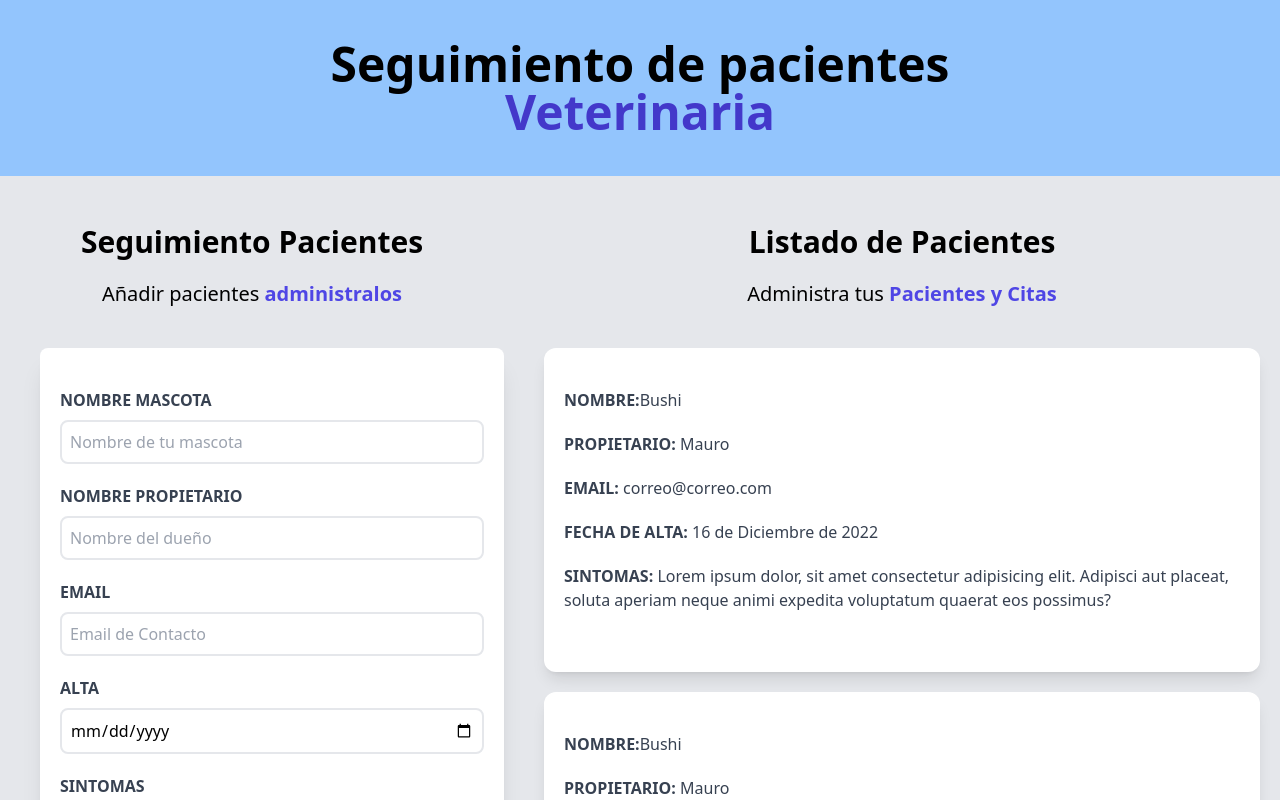
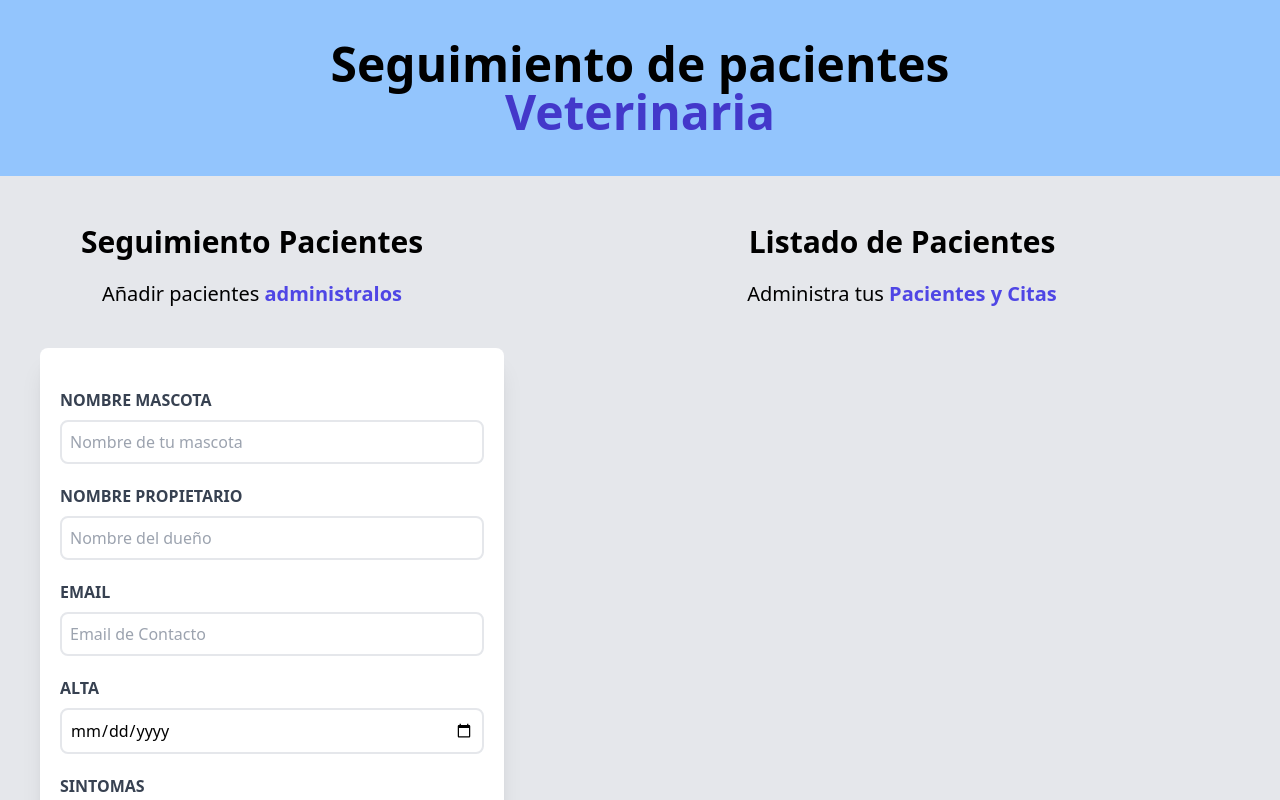
Before and after one commit to Malejo01/citas-react, a React (Vite) app: page / in a window 1280 px wide. Shown: the top 800 px of the page. Built offline with nearby package versions, Linux system fonts and the light colour scheme.

Commit message:
update-se muestran los pacientes en el listado

```diff
--- a/src/App.jsx
+++ b/src/App.jsx
@@ -14,8 +14,8 @@ function App() {
     <div className="container mx-auto">
       <Header/>
       <div className="mt-12 md:flex">
-        <Formulario/>
-        <ListadoPacientes pacientes={pacientes} setPacientes={setPacientes}/>
+        <Formulario pacientes={pacientes} setPacientes={setPacientes}/>
+        <ListadoPacientes pacientes={pacientes}/>
       </div>
       <Footer/>
     </div>
--- /dev/null
+++ b/src/components/Error.jsx
@@ -0,0 +1,11 @@
+
+function Error({children}) {
+    return (
+        <div className='bg-red-800 text-center uppercase text-white p-3 mb-3 rounded font-bold'>
+                                <p>{children}</p>
+        </div>
+
+    )
+}
+
+export default Error
--- a/src/components/Formulario.jsx
+++ b/src/components/Formulario.jsx
@@ -1,4 +1,5 @@
 import {useState, useEffect} from 'react'
+import Error from './Error'
 
 function Formulario({pacientes, setPacientes}) {
     const [nombre, setNombre] =useState("")
@@ -15,7 +16,6 @@ function Formulario({pacientes, setPacientes}) {
         //Validacion de Formulario
 
         if([nombre,propietario,email,fecha,sintomas].includes('')){
-            console.log("Hay al menos un campo vacio")
             setError(true)
         return;
         }
@@ -48,9 +48,7 @@ function Formulario({pacientes, setPacientes}) {
 
             <form onSubmit={handleSubmit}
             className='bg-white shadow-xl rounded-lg py-10 px-5 mb-10 ml-10 ' >
-                {error && (<div className='bg-red-800 text-center uppercase text-white p-3 mb-3 rounded font-bold'>
-                                <p>Todos los campos son obligatorios</p>
-                          </div>)}
+                {error && <Error>Todos los campos son obligatorios</Error>}
                 <div className='mb-5'>
                     <label htmlFor='mascota' className='block text-gray-700 uppercase font-bold'>
                         Nombre Mascota
--- a/src/components/ListadoPacientes.jsx
+++ b/src/components/ListadoPacientes.jsx
@@ -1,17 +1,18 @@
 import React from 'react'
 import Paciente from './Paciente'
 
-function ListadoPacientes() {
+function ListadoPacientes({pacientes}) {
     return (
         <div className='md:w-1/2 lg:w-3/5 md:h-screen overflow-y-scroll'>
             <h1 className='text-center font-black text-3xl'>Listado de Pacientes</h1>
             <p className='text-center mt-5 text-xl mb-10 '> Administra tus
                 <span className='text-indigo-600 font-bold '> Pacientes y Citas</span>
             </p>
-        <Paciente/>
-        <Paciente/>
-        <Paciente/>
-        <Paciente/>
+        {pacientes.map( (paciente, index)=> {
+            return(
+                <Paciente key={index} paciente={paciente}/>
+            )
+        })}
         </div>
     )
 }
--- a/src/components/Paciente.jsx
+++ b/src/components/Paciente.jsx
@@ -1,22 +1,22 @@
 import React from 'react'
 
-function Paciente() {
+function Paciente({paciente}) {
     return (
         <div className='m-5 bg-white shadow-lg px-5 py-10 rounded-xl'>
                 <p className='font-bold mb-5 text-gray-700 uppercase'>Nombre:
-                <span className='font-normal normal-case'>Bushi</span></p>
+                <span className='font-normal normal-case'>{paciente.nombre}</span></p>
 
                 <p className='font-bold mb-5 text-gray-700 uppercase'>Propietario:
-                <span className='font-normal normal-case'> Mauro</span></p>
+                <span className='font-normal normal-case'>{paciente.propietario}</span></p>
 
                 <p className='font-bold mb-5 text-gray-700 uppercase'>Email:
-                <span className='font-normal normal-case'> correo@correo.com</span></p>
+                <span className='font-normal normal-case'>{paciente.email}</span></p>
 
                 <p className='font-bold mb-5 text-gray-700 uppercase'>Fecha de Alta:
-                <span className='font-normal normal-case'> 16 de Diciembre de 2022</span></p>
+                <span className='font-normal normal-case'>{paciente.fecha}</span></p>
 
                 <p className='font-bold mb-5 text-gray-700 uppercase'>Sintomas:
-                <span className='font-normal normal-case'> Lorem ipsum dolor, sit amet consectetur adipisicing elit. Adipisci aut placeat, soluta aperiam neque animi expedita voluptatum quaerat eos possimus?</span>
+                <span className='font-normal normal-case'>{paciente.sintomas}</span>
                 </p>
             </div>
     )
```
